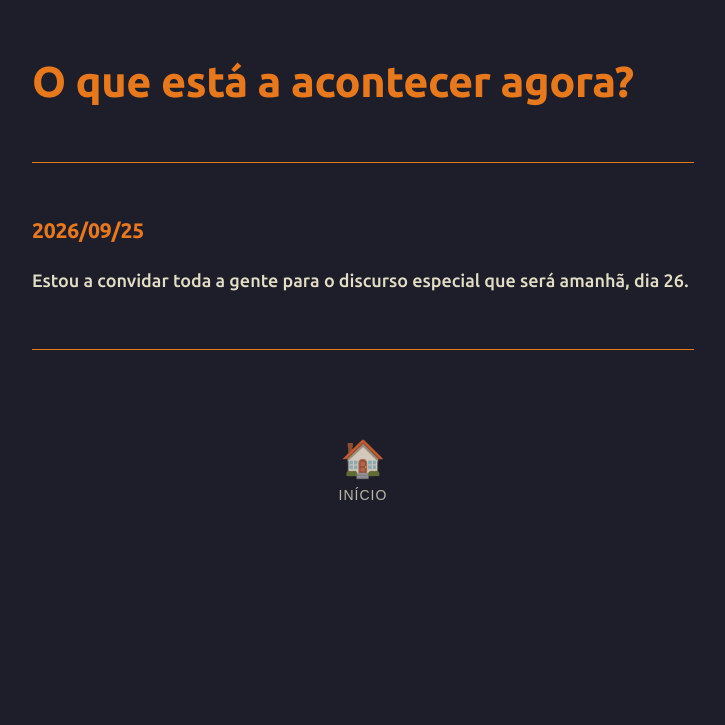
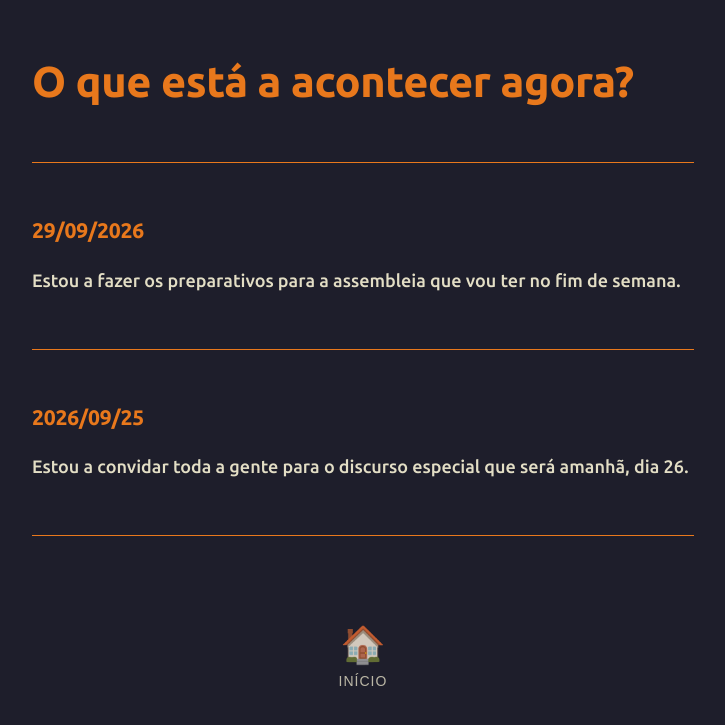
Before and after one commit to joaquim-capitao/joaquim-capitao.github.io, a Jekyll site: the page built from agora/index.md, in a window 1280 px wide. Shown: the top 725 px of the page, without its empty margins (277-1002 px from the left). Built offline with Jekyll 4.4.1, drawn with Linux system fonts in a browser that asks for light colours; our own code applies the rules of GitHub Pages for plain Markdown files.

Commit message:
Add entry for assembly preparations on 29/09/2026

```diff
--- a/agora/index.md
+++ b/agora/index.md
@@ -1,4 +1,10 @@
 # O que está a acontecer agora?
+
+---
+### 29/09/2026
+
+Estou a fazer os preparativos para a assembleia que vou ter no fim de semana.
+
 
 ---
 ### 2026/09/25
```
